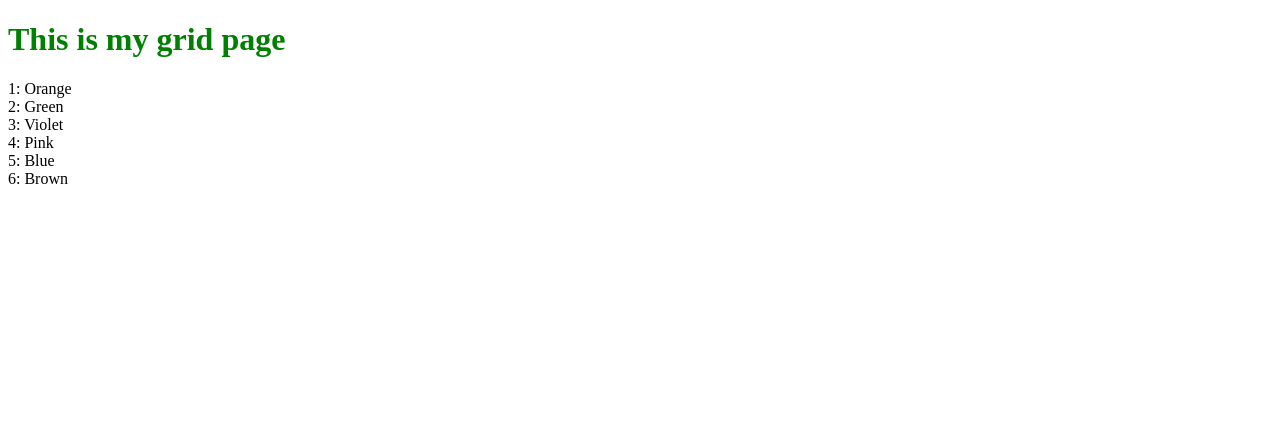
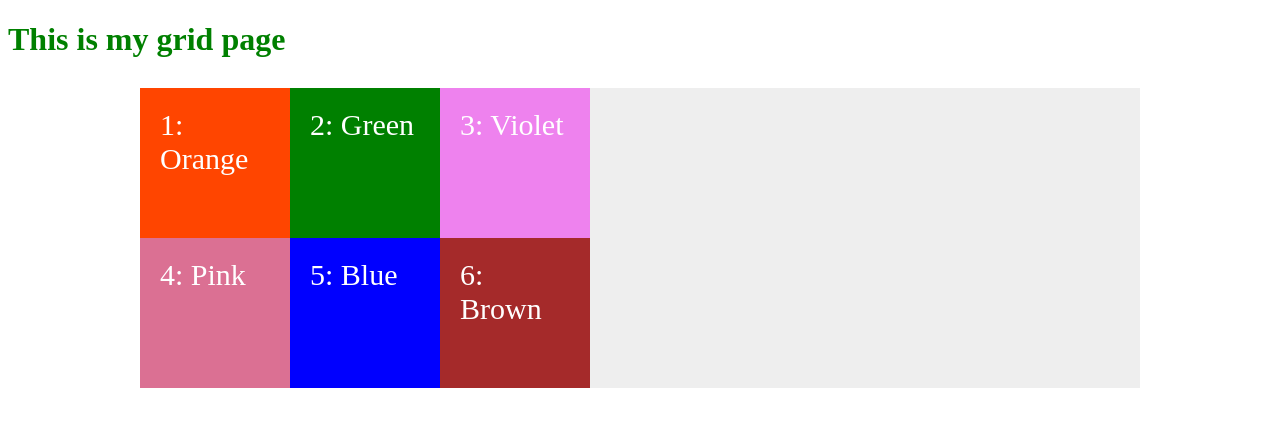
Before and after one commit to cdfishe1/grid-practice, a website: page index.html in a window 1280 px wide. Drawn offline with Linux system fonts and the light colour scheme.

Commit message:
add grid to container and color cells

```diff
--- a/sass/main.scss
+++ b/sass/main.scss
@@ -1,7 +1,45 @@
-
-
 .header {
     &__title {
         color: green;
     }
 }
+
+.container {
+    background-color: #eee;
+    width: 62.5rem;
+    margin: 1.875rem auto;
+
+    display: grid;
+    grid-template-rows: 150px 150px;
+    grid-template-columns: 150px 150px 150px;
+}
+
+.item {
+    padding: 20px;
+    font-size: 30px;
+    color: white;
+
+    &--1 {
+        background-color: orangered;
+    }
+
+    &--2 {
+        background-color: green;
+    }
+
+    &--3 {
+        background-color: violet;
+    }
+
+    &--4 {
+        background-color: palevioletred;
+    }
+
+    &--5 {
+        background-color: blue;
+    }
+
+    &--6 {
+        background-color: brown;
+    }
+}
```
Also changed, not shown: css/main.min.css, 1 other file.
